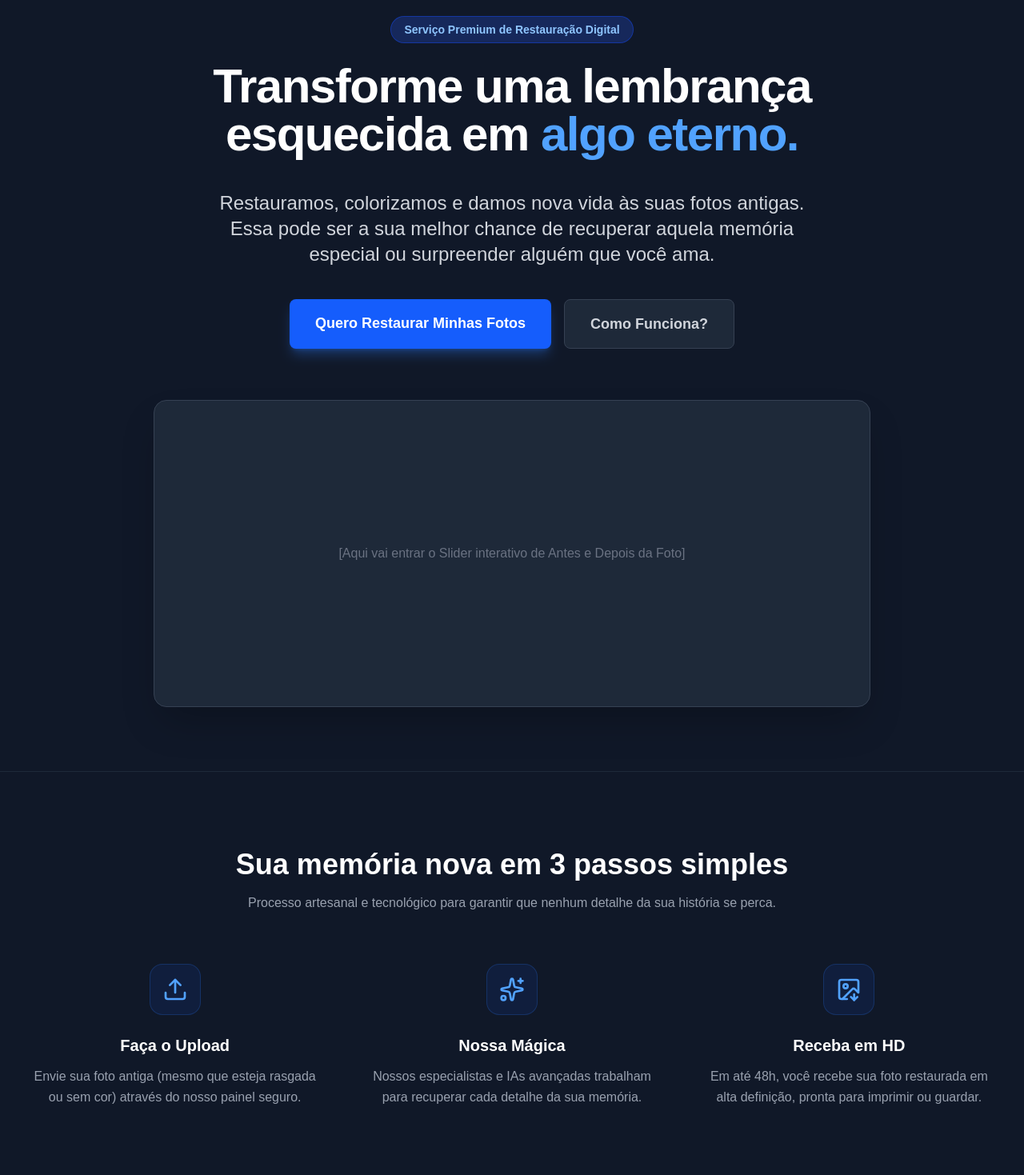
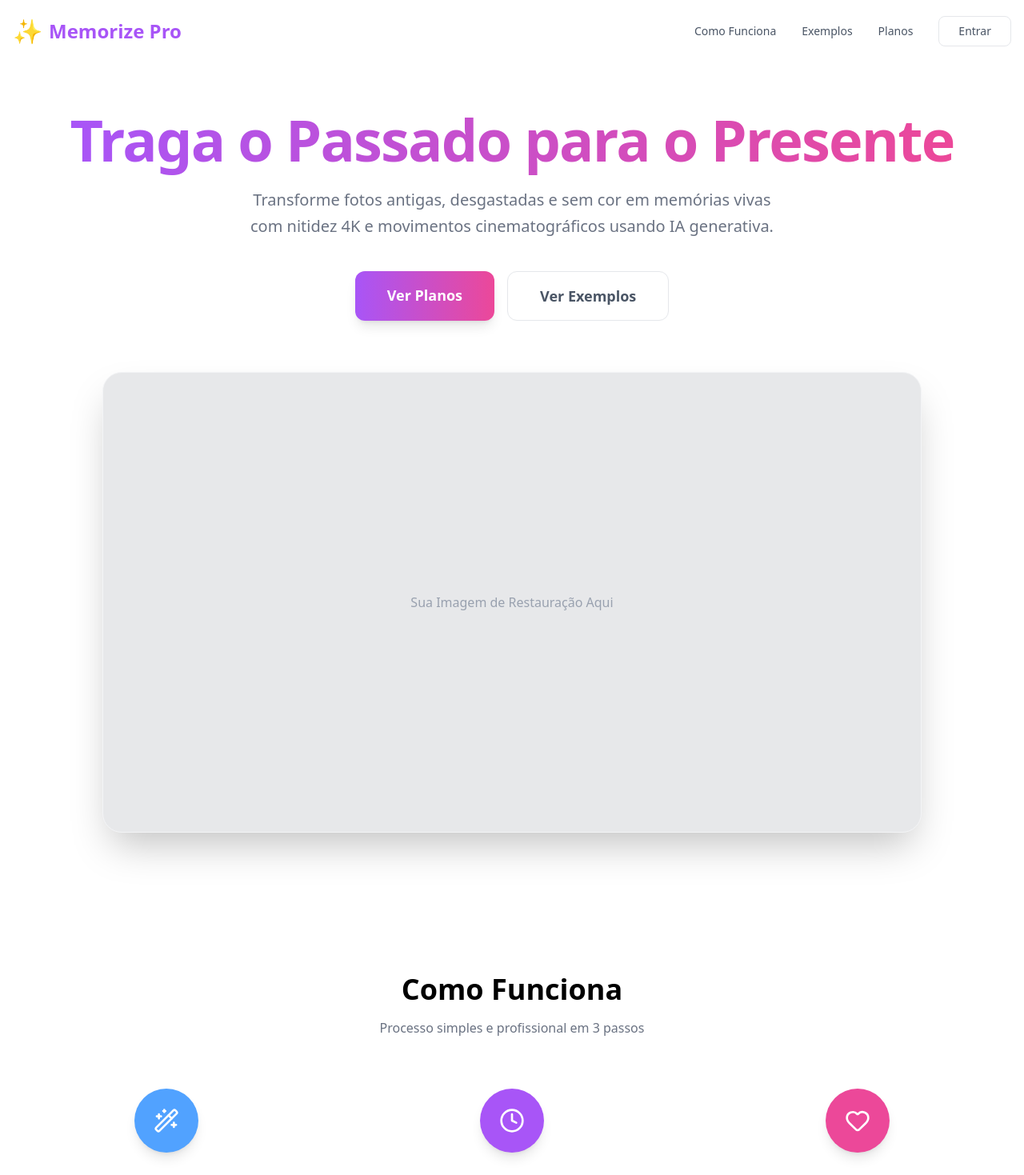
Before and after one commit to PabloCoder1/memorize-pro, a Next.js app: page / in a window 1280 px wide. Shown: the part 60-1529 px from the top of the page at 80% size. Built offline with nearby package versions, Linux system fonts and the light colour scheme; no server answers.

Commit message:
feat: adiciona componente de comparação antes/depois com slider interativo

```diff
--- a/src/app/globals.css
+++ b/src/app/globals.css
@@ -1,29 +1,12 @@
 @import "tailwindcss";
-@tailwind base;
-@tailwind components;
-@tailwind utilities;
 
-:root {
-  --background: #ffffff;
-  --foreground: #171717;
+@theme {
+  /* Cores do seu Figma */
+  --color-brand-purple: #A855F7;
+  --color-brand-pink: #EC4899;
+  --color-brand-blue: #00A3FF;
+
+  /* Gradientes personalizados */
+  --background-image-brand-gradient: linear-gradient(to right, #A855F7, #EC4899);
+  --background-image-blue-gradient: linear-gradient(to bottom, #00A3FF, #0066FF);
 }
-
-@theme inline {
-  --color-background: var(--background);
-  --color-foreground: var(--foreground);
-  --font-sans: var(--font-geist-sans);
-  --font-mono: var(--font-geist-mono);
-}
-
-@media (prefers-color-scheme: dark) {
-  :root {
-    --background: #0a0a0a;
-    --foreground: #ededed;
-  }
-}
-
-body {
-  background: var(--background);
-  color: var(--foreground);
-  font-family: Arial, Helvetica, sans-serif;
-}
--- a/src/components/Hero.tsx
+++ b/src/components/Hero.tsx
@@ -1,49 +1,67 @@
+import { auth } from "@clerk/nextjs/server"; // Importação mais estável para servidor
+import { UserButton } from "@clerk/nextjs";
 import Link from "next/link";
 
-export function Hero() {
+export async function Hero() {
+  // Verificamos se existe um usuário logado direto no servidor
+  const { userId } = await auth();
+
   return (
-    <section className="bg-gray-900 text-white py-20 px-4 sm:px-6 lg:px-8">
-      <div className="max-w-5xl mx-auto flex flex-col items-center text-center">
+    <section className="bg-white text-gray-900 py-20 px-4">
+      <div className="max-w-7xl mx-auto">
+        {/* Navbar */}
+        <nav className="flex justify-between items-center mb-20">
+          <div className="flex items-center gap-2 font-bold text-2xl text-brand-purple">
+            <span className="text-3xl">✨</span> Memorize Pro
+          </div>
 
-        {/* Badge de Posicionamento Premium */}
-        <span className="mb-6 inline-block rounded-full bg-blue-900/50 px-4 py-1.5 text-sm font-semibold text-blue-300 border border-blue-700/50">
-          Serviço Premium de Restauração Digital
-        </span>
+          <div className="hidden md:flex items-center gap-8 text-sm font-medium text-gray-600">
+            <a href="#como-funciona" className="hover:text-brand-purple transition">Como Funciona</a>
+            <a href="#exemplos" className="hover:text-brand-purple transition">Exemplos</a>
+            <a href="#planos" className="hover:text-brand-purple transition">Planos</a>
 
-        {/* Headline Principal (A Promessa) */}
-        <h1 className="text-4xl md:text-6xl font-extrabold tracking-tight mb-6">
-          Transforme uma lembrança esquecida em <span className="text-blue-400">algo eterno.</span>
-        </h1>
+            {/* Lógica de Login: Se não houver userId, mostra 'Entrar' */}
+            {!userId ? (
+              <Link href="/dashboard" className="border border-gray-200 px-6 py-2 rounded-lg hover:bg-gray-50 transition">
+                Entrar
+              </Link>
+            ) : (
+              <div className="flex items-center gap-4">
+                <Link href="/dashboard" className="text-brand-purple font-semibold">Painel</Link>
+                <UserButton />
+              </div>
+            )}
+          </div>
+        </nav>
 
-        {/* Subheadline (Explicação emocional e prática) */}
-        <p className="mt-4 text-xl md:text-2xl text-gray-300 max-w-3xl mb-10">
-          Restauramos, colorizamos e damos nova vida às suas fotos antigas.
-          Essa pode ser a sua melhor chance de recuperar aquela memória especial ou surpreender alguém que você ama.
-        </p>
+        {/* Conteúdo Hero (Mantendo seu design do Figma) */}
+        <div className="flex flex-col items-center text-center">
+          <h1 className="text-5xl md:text-7xl font-extrabold mb-6 tracking-tight">
+            <span className="bg-clip-text text-transparent bg-brand-gradient">
+              Traga o Passado para o Presente
+            </span>
+          </h1>
 
-        {/* Call to Action (Botão de Conversão) */}
-        <div className="flex flex-col sm:flex-row gap-4 w-full sm:w-auto">
-          <Link
-            href="#planos"
-            className="w-full sm:w-auto px-8 py-4 bg-blue-600 hover:bg-blue-500 text-white font-bold rounded-lg text-lg transition-all duration-300 shadow-lg shadow-blue-500/30"
-          >
-            Quero Restaurar Minhas Fotos
-          </Link>
-          <Link
-            href="#como-funciona"
-            className="w-full sm:w-auto px-8 py-4 bg-gray-800 hover:bg-gray-700 text-gray-300 font-bold rounded-lg text-lg transition-all duration-300 border border-gray-700"
-          >
-            Como Funciona?
-          </Link>
+          <p className="text-xl text-gray-500 max-w-2xl mb-10 leading-relaxed">
+            Transforme fotos antigas, desgastadas e sem cor em memórias vivas
+            com nitidez 4K e movimentos cinematográficos usando IA generativa.
+          </p>
+
+          <div className="flex flex-col sm:flex-row gap-4 mb-16">
+            <Link href="#planos" className="bg-brand-gradient text-white px-10 py-4 rounded-xl font-bold text-lg shadow-lg hover:opacity-90 transition">
+              Ver Planos
+            </Link>
+            <button className="border border-gray-200 text-gray-600 px-10 py-4 rounded-xl font-bold text-lg hover:bg-gray-50 transition">
+              Ver Exemplos
+            </button>
+          </div>
+
+          <div className="w-full max-w-5xl aspect-video bg-gray-100 rounded-3xl shadow-2xl overflow-hidden border border-gray-100 relative">
+             <div className="absolute inset-0 bg-black/5 flex items-center justify-center">
+                <p className="text-gray-400 font-medium">Sua Imagem de Restauração Aqui</p>
+             </div>
+          </div>
         </div>
-
-        {/* Placeholder para a Imagem de Antes/Depois (Faremos depois) */}
-        <div className="mt-16 w-full max-w-4xl h-64 md:h-96 bg-gray-800 rounded-2xl border border-gray-700 flex items-center justify-center shadow-2xl overflow-hidden">
-          <span className="text-gray-500 font-medium">
-            [Aqui vai entrar o Slider interativo de Antes e Depois da Foto]
-          </span>
-        </div>
-
       </div>
     </section>
   );
--- a/src/components/HowItWorks.tsx
+++ b/src/components/HowItWorks.tsx
@@ -1,46 +1,41 @@
-import { Upload, Sparkles, ImageDown } from "lucide-react";
+import { Wand2, Clock, Heart } from "lucide-react";
 
 const steps = [
   {
-    title: "Faça o Upload",
-    description: "Envie sua foto antiga (mesmo que esteja rasgada ou sem cor) através do nosso painel seguro.",
-    icon: Upload,
+    title: "1. Escolha seu Plano",
+    desc: "Selecione entre Essencial (fotos 4K) ou Master Pro (fotos + vídeos em movimento)",
+    icon: Wand2,
+    color: "bg-blue-400"
   },
   {
-    title: "Nossa Mágica",
-    description: "Nossos especialistas e IAs avançadas trabalham para recuperar cada detalhe da sua memória.",
-    icon: Sparkles,
+    title: "2. Envie suas Fotos",
+    desc: "Faça upload das suas memórias no seu painel exclusivo. Aceitamos qualquer qualidade.",
+    icon: Clock,
+    color: "bg-brand-purple"
   },
   {
-    title: "Receba em HD",
-    description: "Em até 48h, você recebe sua foto restaurada em alta definição, pronta para imprimir ou guardar.",
-    icon: ImageDown,
-  },
+    title: "3. Receba a Mágica",
+    desc: "Em até 7 dias, suas fotos voltam restauradas em 4K, coloridas e prontas para download.",
+    icon: Heart,
+    color: "bg-brand-pink"
+  }
 ];
 
 export function HowItWorks() {
   return (
-    <section id="como-funciona" className="py-24 bg-gray-900 border-t border-gray-800">
-      <div className="max-w-7xl mx-auto px-4 sm:px-6 lg:px-8">
-        <div className="text-center mb-16">
-          <h2 className="text-3xl md:text-4xl font-bold text-white mb-4">
-            Sua memória nova em 3 passos simples
-          </h2>
-          <p className="text-gray-400 max-w-2xl mx-auto">
-            Processo artesanal e tecnológico para garantir que nenhum detalhe da sua história se perca.
-          </p>
-        </div>
+    <section id="como-funciona" className="py-24 bg-white">
+      <div className="max-w-7xl mx-auto px-4 text-center">
+        <h2 className="text-4xl font-bold mb-4">Como Funciona</h2>
+        <p className="text-gray-500 mb-16">Processo simples e profissional em 3 passos</p>
 
         <div className="grid grid-cols-1 md:grid-cols-3 gap-12">
-          {steps.map((step, index) => (
-            <div key={index} className="flex flex-col items-center text-center group">
-              <div className="w-16 h-16 bg-blue-600/10 border border-blue-500/20 rounded-2xl flex items-center justify-center mb-6 group-hover:bg-blue-600/20 transition-colors">
-                <step.icon className="w-8 h-8 text-blue-400" />
+          {steps.map((step, i) => (
+            <div key={i} className="flex flex-col items-center">
+              <div className={`w-20 h-20 rounded-full flex items-center justify-center text-white mb-6 shadow-lg ${step.color}`}>
+                <step.icon size={32} />
               </div>
-              <h3 className="text-xl font-bold text-white mb-3">{step.title}</h3>
-              <p className="text-gray-400 leading-relaxed">
-                {step.description}
-              </p>
+              <h3 className="text-xl font-bold mb-2">{step.title}</h3>
+              <p className="text-gray-500 text-sm max-w-xs">{step.desc}</p>
             </div>
           ))}
         </div>
--- /dev/null
+++ b/src/components/ImageComparison.tsx
@@ -0,0 +1,62 @@
+"use client";
+
+import { useState } from "react";
+
+export function ImageComparison() {
+  const [sliderPosition, setSliderPosition] = useState(50);
+
+  const handleMove = (e: React.MouseEvent | React.TouchEvent) => {
+    const rect = e.currentTarget.getBoundingClientRect();
+    const x = "touches" in e ? e.touches[0].clientX : (e as React.MouseEvent).clientX;
+    const position = ((x - rect.left) / rect.width) * 100;
+    setSliderPosition(Math.max(0, Math.min(100, position)));
+  };
+
+  return (
+    <section id="exemplos" className="py-24 bg-white px-4">
+      <div className="max-w-5xl mx-auto text-center">
+        <h2 className="text-4xl font-bold mb-4 text-gray-900">Veja a Transformação</h2>
+        <p className="text-gray-500 mb-12">Arraste o controle para comparar antes e depois</p>
+
+        <div
+          className="relative aspect-video rounded-3xl overflow-hidden shadow-2xl cursor-ew-resize select-none border border-gray-100"
+          onMouseMove={handleMove}
+          onTouchMove={handleMove}
+        >
+          {/* Foto "Depois" (Fica no fundo) */}
+          <img
+            src="/depois.jpg"
+            alt="Depois da restauração"
+            className="absolute inset-0 w-full h-full object-cover"
+          />
+
+          {/* Foto "Antes" (Fica por cima com recorte dinâmico) */}
+          <div
+            className="absolute inset-0 w-full h-full overflow-hidden"
+            style={{ clipPath: `inset(0 ${100 - sliderPosition}% 0 0)` }}
+          >
+            <img
+              src="/antes.jpg"
+              alt="Antes da restauração"
+              className="w-full h-full object-cover"
+            />
+          </div>
+
+          {/* Linha Divisória e Bolinha do Slider */}
+          <div
+            className="absolute inset-y-0 w-1 bg-white shadow-lg pointer-events-none"
+            style={{ left: `${sliderPosition}%` }}
+          >
+            <div className="absolute top-1/2 left-1/2 -translate-x-1/2 -translate-y-1/2 w-10 h-10 bg-white rounded-full shadow-xl flex items-center justify-center border-4 border-gray-100">
+               <span className="text-gray-400 text-xs font-bold">↔</span>
+            </div>
+          </div>
+
+          {/* Badges de Identificação */}
+          <span className="absolute top-4 left-4 bg-black/50 backdrop-blur-md text-white text-xs px-3 py-1 rounded-full font-bold uppercase">Antes</span>
+          <span className="absolute top-4 right-4 bg-green-500 text-white text-xs px-3 py-1 rounded-full font-bold uppercase">Depois</span>
+        </div>
+      </div>
+    </section>
+  );
+}
```
Also changed, not shown: src/components/LiveMotion.tsx (added, +38 -0 lines).
